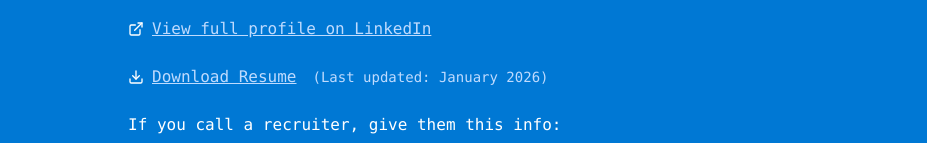
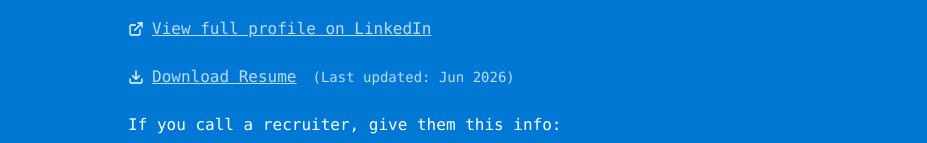
Before and after one commit to gsmoon97/gsmoon97.github.io, a React (Vite) app: page / in a window 1280 px wide. Shown: the part 459-602 px from the top of the page, without its empty margins (176-1103 px from the left). Built offline with nearby package versions, Linux system fonts and the light colour scheme.

Commit message:
Update header

```diff
--- a/src/components/Header.tsx
+++ b/src/components/Header.tsx
@@ -48,7 +48,7 @@ const Header = () => {
               >
                 Download Resume
               </a>
-              <span className="text-blue-200 text-sm ml-2">(Last updated: January 2026)</span>
+              <span className="text-blue-200 text-sm ml-2">(Last updated: Jun 2026)</span>
             </div>
 
             <div className="mb-2">If you call a recruiter, give them this info:</div>
```
